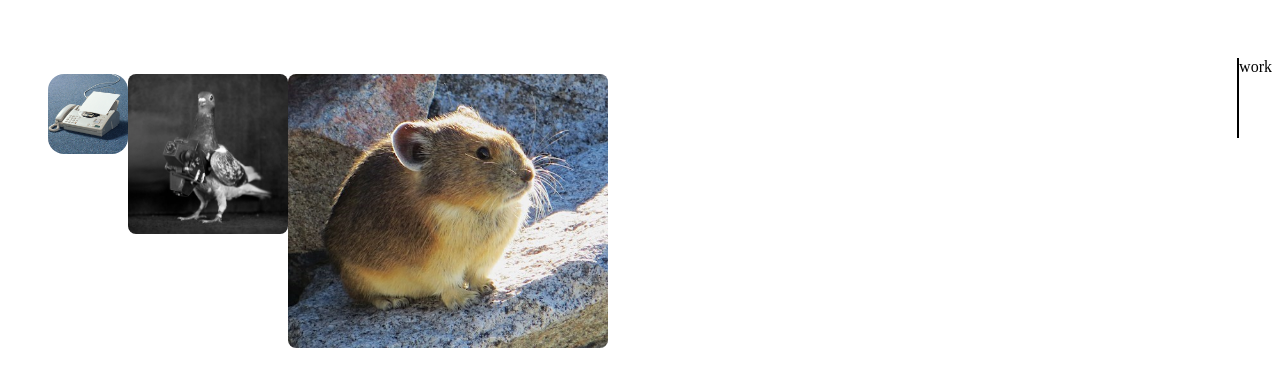
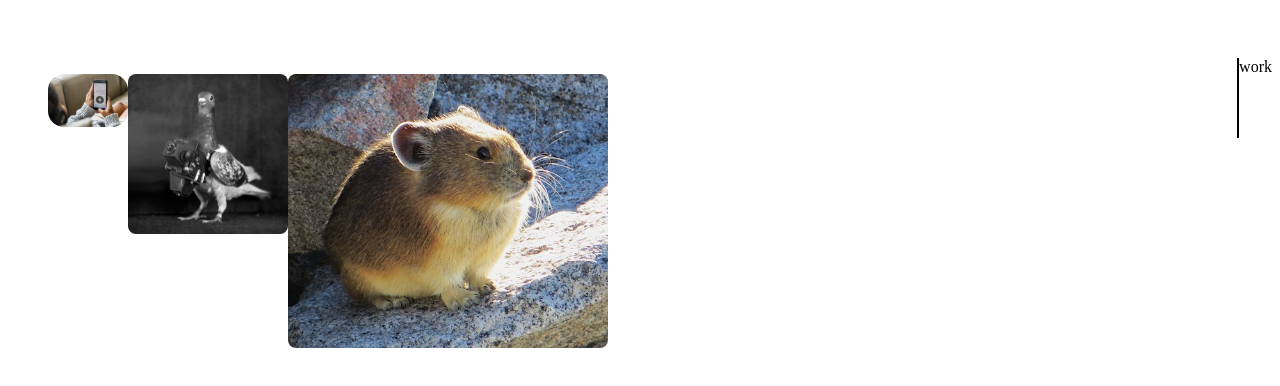
Before and after one commit to leftyloosey/challenge2, a plain HTML site: page index.html in a window 1280 px wide. Shown: the part 1741-2127 px from the top of the page. Drawn offline with Linux system fonts and the light colour scheme.

Commit message:
changing portfolio to show group project

```diff
--- a/index.html
+++ b/index.html
@@ -56,7 +56,7 @@
             <ul id="section-work">
 
                 <li>
-                    <a href="#"><img id="img-a" onmouseover = "mouseOver(this.id)"  onmouseleave = "mouseLeave()" src="fax.webp" alt="the eternal fax machine"></a>
+                    <a href="https://tanyamilburn.github.io/birthday-cake/index.html"><img id="img-a" onmouseover = "mouseOver(this.id)"  onmouseleave = "mouseLeave()" src="woman.jpeg" alt="Challenge 6, Music Weather Selector"></a>
                 </li>
 
                 <li>
```
Also changed, not shown: woman.jpeg (added).
